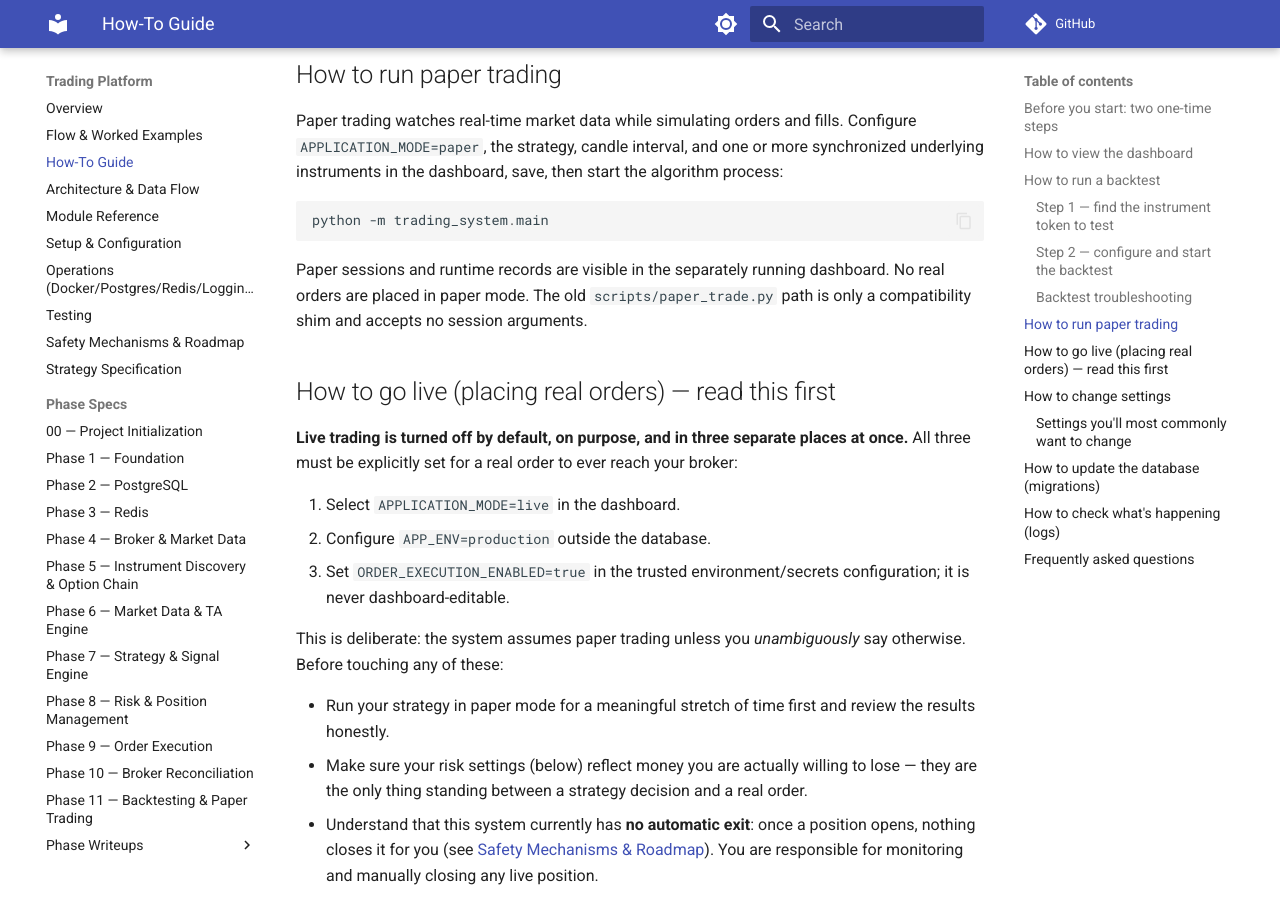
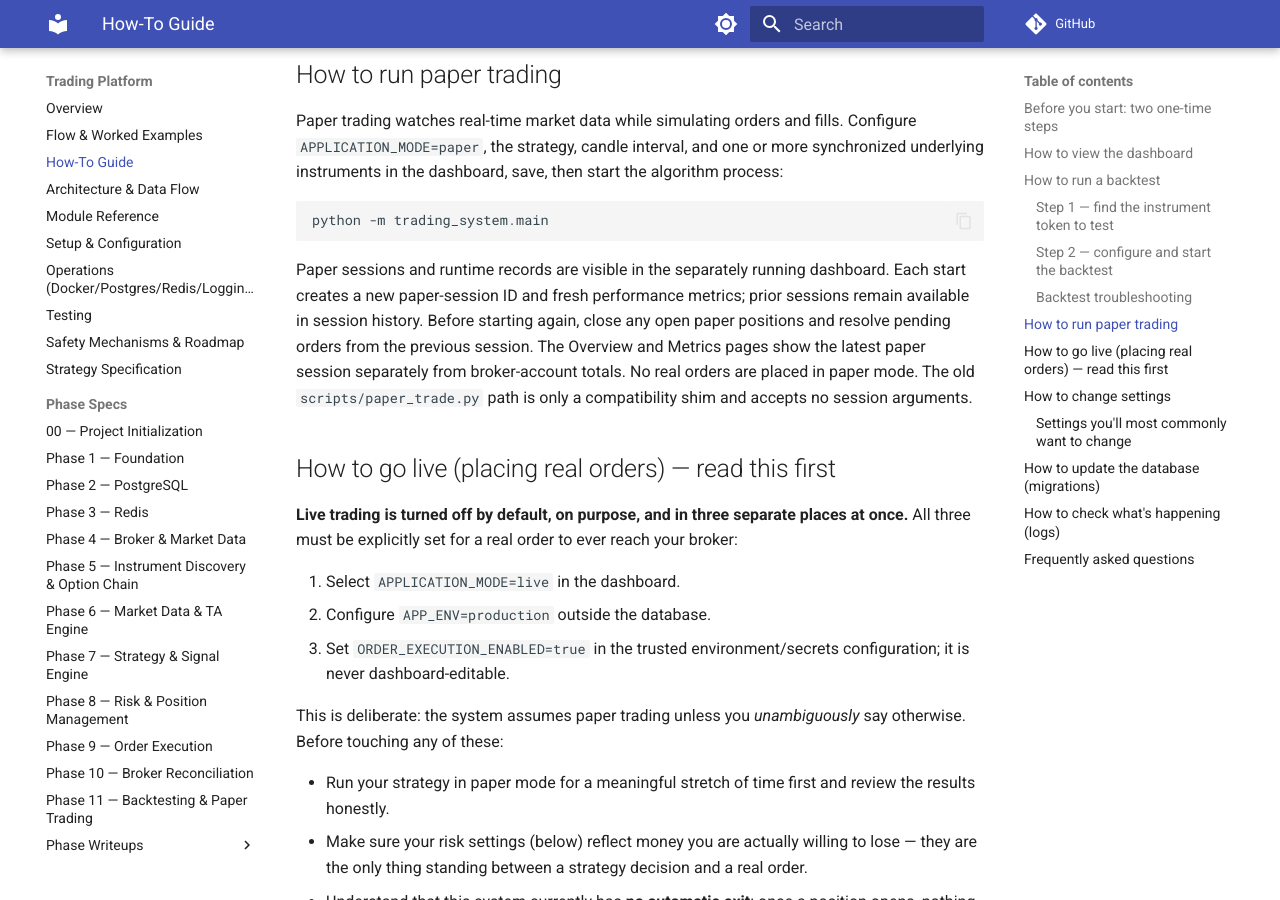
Before and after one commit to VictorG1422/docs, an MkDocs documentation site: the page built from docs/trading-platform/how-to.md, in a window 1280 px wide and 900 px high, scrolled down 6647 px. Built offline with MkDocs 1.6.1 and Material for MkDocs 9.7.7, drawn with Linux system fonts in a browser that asks for light colours; comment, search, counter and statistics services are not loaded.

Commit message:
Document fresh paper session metrics

````diff
--- a/docs/trading-platform/how-to.md
+++ b/docs/trading-platform/how-to.md
@@ -305,8 +305,13 @@ python -m trading_system.main
 ```
 
 Paper sessions and runtime records are visible in the separately running
-dashboard. No real orders are placed in paper mode. The old `scripts/paper_trade.py` path is
-only a compatibility shim and accepts no session arguments.
+dashboard. Each start creates a new paper-session ID and fresh performance
+metrics; prior sessions remain available in session history. Before starting
+again, close any open paper positions and resolve pending orders from the
+previous session. The Overview and Metrics pages show the latest paper
+session separately from broker-account totals. No real orders are placed in
+paper mode. The old `scripts/paper_trade.py` path is only a compatibility
+shim and accepts no session arguments.
 
 ## How to go live (placing real orders) — read this first
 
````
